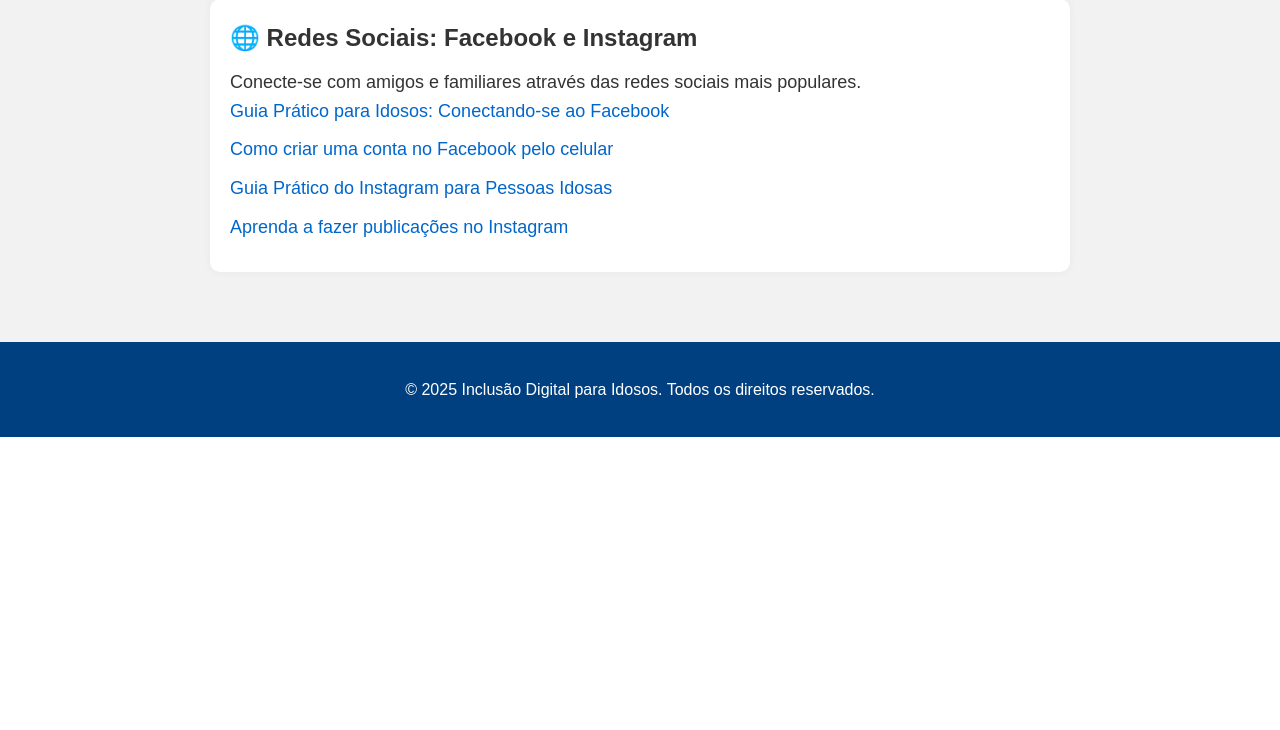
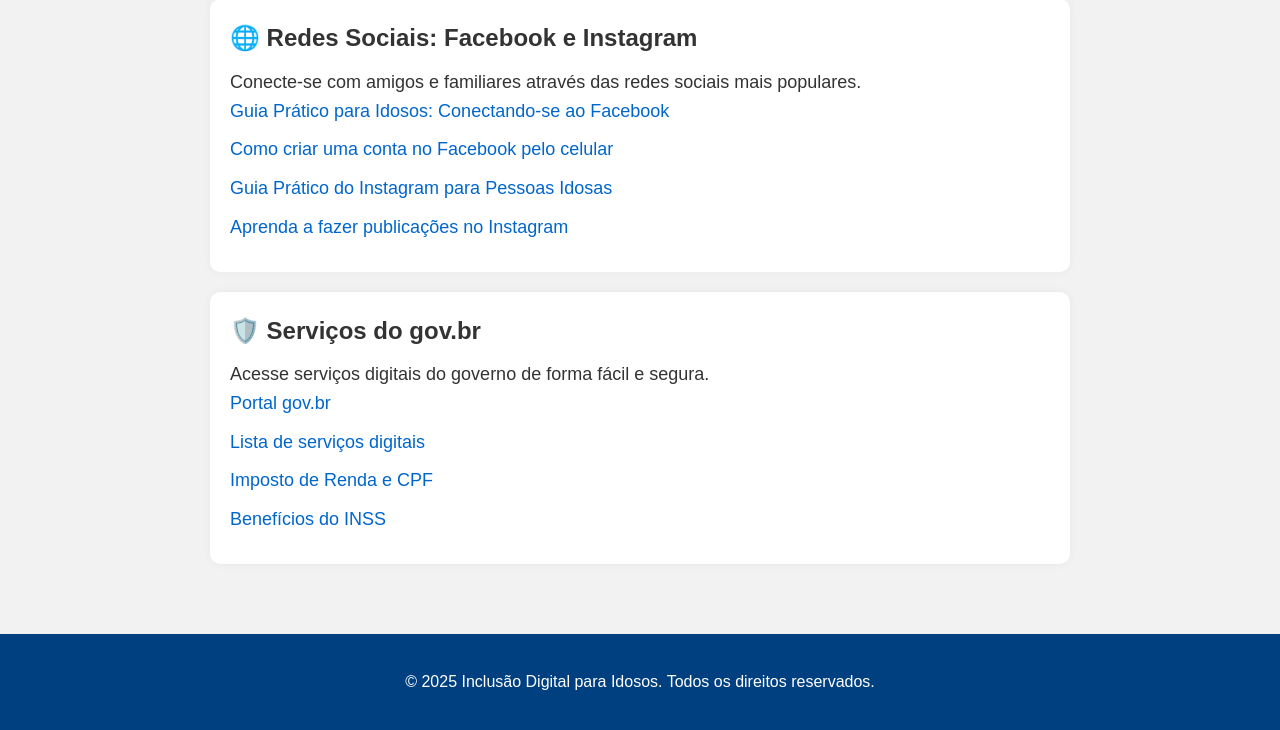
Before and after one commit to lucianadias23/PROJETO_INTEGRADOR, a Flask app: page / in a window 1280 px wide. Shown: the part 1085-1815 px from the top of the page. Before the commit the page ends 1522 px from the top, so only its background shows below. Run offline with Flask 3, Linux system fonts and the light colour scheme.

Commit message:
Update index.html
Adicionado o contender gov.br

```diff
--- a/templates/index.html
+++ b/templates/index.html
@@ -62,6 +62,18 @@
         <li><a href="https://www.youtube.com/watch?v=H_ng80bQsVI" target="_blank">Aprenda a fazer publicações no Instagram</a></li>
       </ul>
     </section>
+
+    <section id="govbr">
+  <h2>🛡️ Serviços do gov.br</h2>
+  <p>Acesse serviços digitais do governo de forma fácil e segura.</p>
+  <ul>
+    <li><a href="https://www.gov.br/pt-br" target="_blank">Portal gov.br</a></li>
+    <li><a href="https://www.gov.br/pt-br/servicos" target="_blank">Lista de serviços digitais</a></li>
+    <li><a href="https://www.gov.br/receitafederal" target="_blank">Imposto de Renda e CPF</a></li>
+    <li><a href="https://www.gov.br/inss" target="_blank">Benefícios do INSS</a></li>
+  </ul>
+</section>
+
   </main>
 
   <footer>
```
